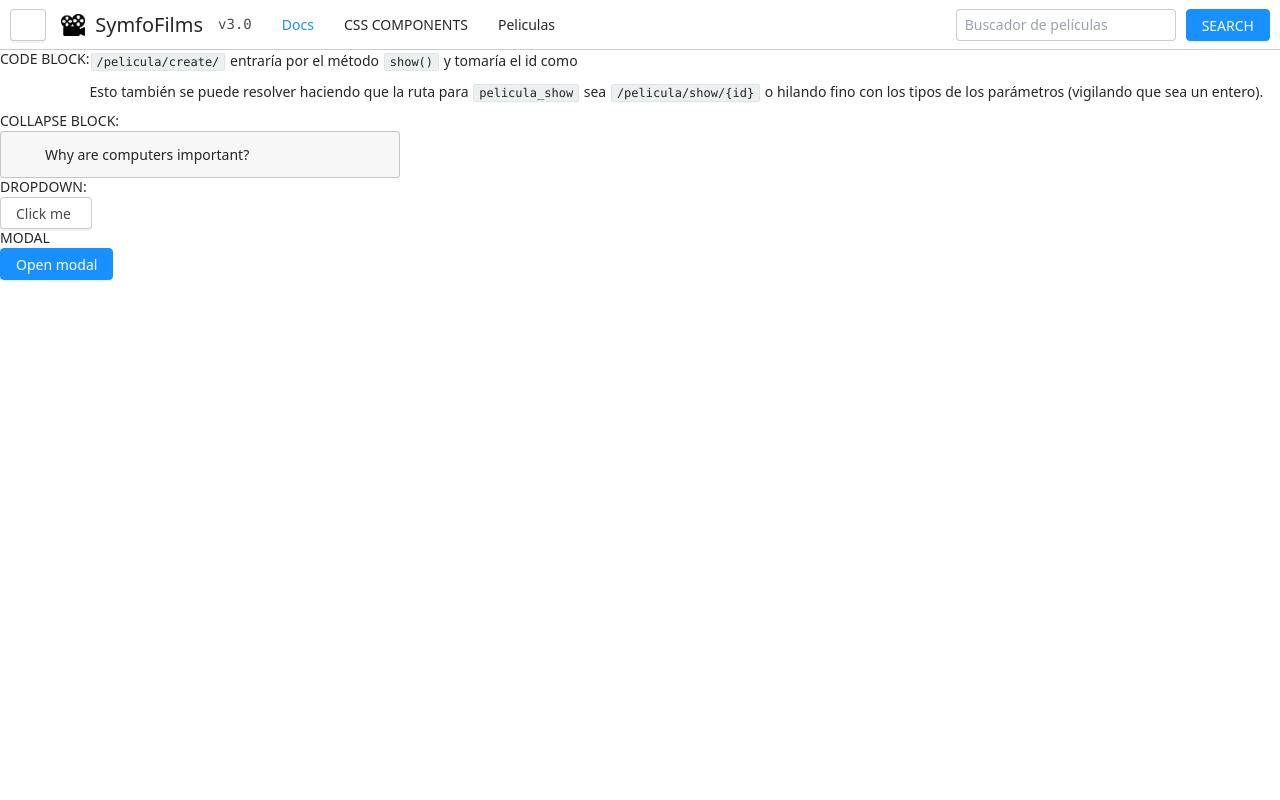
After one commit to pacojaez/symfofilms, a Symfony app: template templates/components.html.twig in a window 1280 px wide. The commit adds this page. Run offline with Twig, Linux system fonts and the light colour scheme; the template is opened without the code that fills it, so the values that code supplies are empty; some libraries are stand-ins or nearby versions.

Commit message:
added some css features

```diff
--- a/composer.json
+++ b/composer.json
@@ -16,6 +16,7 @@
         "symfony/console": "5.3.*",
         "symfony/dotenv": "5.3.*",
         "symfony/flex": "^1.3.1",
+        "symfony/form": "5.3.*",
         "symfony/framework-bundle": "5.3.*",
         "symfony/maker-bundle": "^1.34",
         "symfony/monolog-bundle": "^3.0",
--- a/src/Controller/DefaultController.php
+++ b/src/Controller/DefaultController.php
@@ -24,4 +24,9 @@ class DefaultController extends AbstractController
     public function docs(){
         return $this->render('docs.html.twig');
     }
+
+    #[Route('/components', name: 'components')]
+    public function components(){
+        return $this->render('components.html.twig');
+    }
 }
--- /dev/null
+++ b/templates/components.html.twig
@@ -0,0 +1,83 @@
+{% extends 'layouts/base.html.twig' %}
+
+{% block title %} Portada {% endblock %}
+
+{% block main %}
+
+<div class="container-fluid">
+    <div class="row">
+      <h2>CODE BLOCK: </h2>
+      <ul>
+        <li> <code class="code">/pelicula/create/</code> entraría por el método <code class="code">show()</code>
+        y tomaría el id como
+        </li>
+        <li>Esto también se puede resolver haciendo que la ruta para
+            <code class="code">pelicula_show</code> sea <code class="code">/pelicula/show/{id}</code> o hilando fino con los tipos de
+            los parámetros (vigilando que sea un entero).
+      </ul>
+    </div>
+    <!-- collapse panel -->
+    <div class="col">
+      <h2>COLLAPSE BLOCK: </h2>
+      <details class="collapse-panel w-400 mw-full"> <!-- w-400 = width: 40rem (400px), mw-full = max-width: 100% -->
+        <summary class="collapse-header">
+          Why are computers important?
+        </summary>
+        <div class="collapse-content">
+          Computers are important because they are like bicycles for the mind.
+        </div>
+      </details>
+    </div>
+    <div class="col">
+      <h2>DROPDOWN: </h2>
+      <div class="dropdown">
+        <button class="btn" data-toggle="dropdown" type="button" id="dropdown-toggle-btn-1" aria-haspopup="true" aria-expanded="false">
+          Click me <i class="fa fa-angle-down ml-5" aria-hidden="true"></i> <!-- ml-5 = margin-left: 0.5rem (5px) -->
+        </button>
+        <div class="dropdown-menu" aria-labelledby="dropdown-toggle-btn-1">
+        <h6 class="dropdown-header">Header</h6>
+        <a href="#" class="dropdown-item">Link 1</a>
+        <a href="#" class="dropdown-item">Link 2</a>
+        <div class="dropdown-divider"></div>
+        <div class="dropdown-content">
+          <button class="btn btn-block" type="button">Button</button>
+        </div>
+    </div>
+
+    <div class="col">
+      <h2>MODAL</h2>
+    </div>
+    <div class="col">
+      <!-- First comes the modal -->
+      <div class="modal" id="modal-1" tabindex="-1" role="dialog">
+        <div class="modal-dialog" role="document">
+          <div class="modal-content">
+            <a href="#" class="close" role="button" aria-label="Close">
+              <span aria-hidden="true">&times;</span>
+            </a>
+            <h5 class="modal-title">Modal title</h5>
+            <p>
+              This is the modal content. Almost any type of content can be presented to the user here.
+            </p>
+            <div class="text-right mt-20"> <!-- text-right = text-align: right, mt-20 = margin-top: 2rem (20px) -->
+              <a href="#" class="btn mr-5" role="button">Close</a>
+              <a href="#" class="btn btn-primary" role="button">I understand</a>
+            </div>
+          </div>
+        </div>
+      </div>
+    </div>
+    <!-- Page wrapper -->
+    <div>
+      <!-- Modal toggle inside the content wrapper -->
+      <div class="">
+        <a href="#modal-1" class="btn btn-primary" role="button">Open modal</a>
+      </div>
+    </div>
+</div>
+
+
+    </div>
+</div>
+
+{% endblock %}
--- a/templates/components/navbar.html.twig
+++ b/templates/components/navbar.html.twig
@@ -25,6 +25,9 @@
         <li class="nav-item">
           <a href="#" class="nav-link">Products</a>
         </li>
+        <li class="nav-item">
+          <a href="#" class="nav-link">Components</a>
+        </li>
       </ul>
       <!-- Navbar form (inline form) -->
       <form class="form-inline d-none d-md-flex ml-auto" action="..." method="..."> <!-- d-none = display: none, d-md-flex = display: flex on medium screens and up (width > 768px), ml-auto = margin-left: auto -->
@@ -41,6 +44,7 @@
           <div class="dropdown-menu dropdown-menu-right w-200" aria-labelledby="navbar-dropdown-toggle-btn-1"> <!-- w-200 = width: 20rem (200px) -->
             <a href="#" class="dropdown-item">Docs</a>
             <a href="#" class="dropdown-item">Products</a>
+            <a href="#" class="dropdown-item">Products</a>
             <div class="dropdown-divider"></div>
             <div class="dropdown-content">
               <form action="..." method="...">
--- a/templates/layouts/base.html.twig
+++ b/templates/layouts/base.html.twig
@@ -15,10 +15,10 @@
             {#{{ encore_entry_script_tags('app') }}#}
         {% endblock %}
     </head>
-    <body>
-     <div
-    class="page-wrapper with-navbar with-sidebar with-navbar-fixed-bottom"
-    data-sidebar-type="overlayed-sm-and-down">
+    <body class="overflow-x-hidden">
+      {# <div class="page-wrapper with-navbar with-sidebar with-navbar-fixed-bottom"
+      data-sidebar-type="overlayed-sm-and-down"> #}
+      <div class="page-wrapper with-navbar with-navbar-fixed-bottom" >
 
       {# {% block navbar %}{% endblock %} #}
       <!-- Navbar (immediate child of the page wrapper) -->
@@ -41,6 +41,9 @@
         <ul class="navbar-nav d-none d-md-flex"> <!-- d-none = display: none, d-md-flex = display: flex on medium screens and up (width > 768px) -->
           <li class="nav-item active">
             <a href="{{ path('docs') }}" class="nav-link">Docs</a>
+          </li>
+          <li class="nav-item">
+            <a href="{{ path('components') }}" class="nav-link">CSS COMPONENTS</a>
           </li>
           <li class="nav-item">
             <a href="{{ path('all_movies') }}" class="nav-link">Peliculas</a>
@@ -74,11 +77,11 @@
           </div>
         </div>
       </nav>
-    {% block header %}{% endblock %}
+      {# {% block header %}{% endblock %} #}
 
-    {% block sidebar %}
+      {# {% block sidebar %} {% endblock %}#}
 
-    {% endblock %}
+
       <!-- Content wrapper -->
       <div class="content-wrapper">
         {% block main %}{% endblock %}
```
Also changed, not shown: templates/docs.html.twig (+13 -5 lines), 2 other files. Lines whose indentation alone changed are shown as unchanged.
